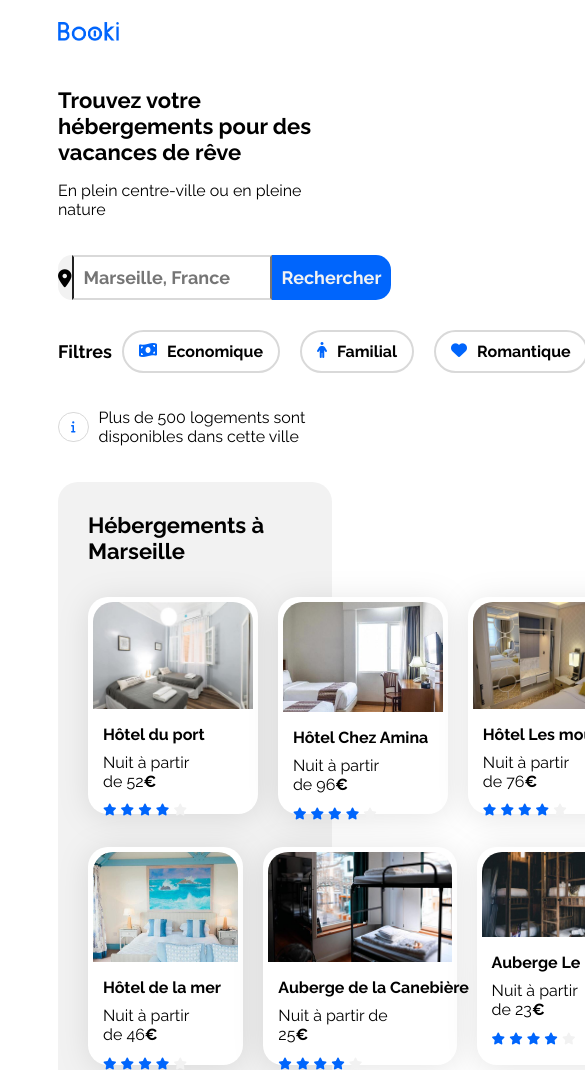
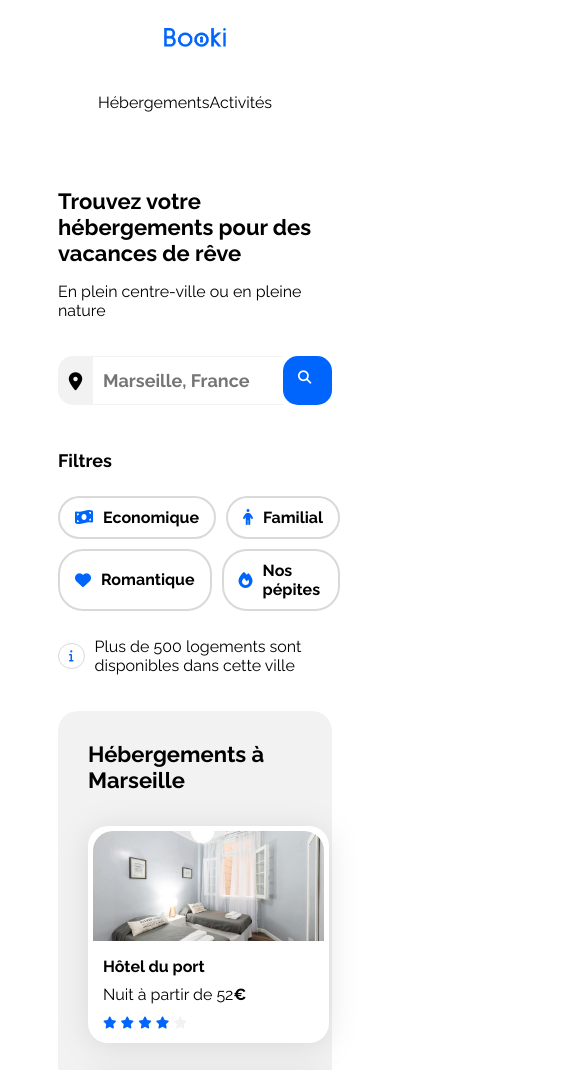
Before and after one commit to Rezorb/Projet_2_Mehdy, a plain HTML site: page index.html in a window 390 px wide. Shown: the top 1070 px of the page, 585 px wide, since content can reach past the window. Drawn offline with Linux system fonts and the light colour scheme.

Commit message:
Responsive Dekstop first

```diff
--- a/css/style.css
+++ b/css/style.css
@@ -15,23 +15,25 @@
 
 /******* Header ************/
 
-header {
-    width: 1440px;
+.header {
+    width: 100%;
     height: 79px;
 }
 
 /******* Nav ***********/
 
-nav {
-    width: 90%;
+.nav-links {
+    width: 100%;
     display: flex;
+    flex-direction: row;
     justify-content: space-between;
-    align-items: center;
 }
+
+/******** Logo ************/
 
 .logo {
     width: 161.09px;
-    padding: 30px, 50px, 30px, 50px
+    padding: 30px 50px 30px 0;
 }
 
 .logo img {
@@ -39,8 +41,11 @@ nav {
     height: 19px;
 }
 
+/******* Menu de navigation **********/
+
 .menu {
     width: 30%;
+    padding: 0 25px 0 25px
 }
 
 .menu ul {
@@ -53,6 +58,7 @@ nav {
 }
 
 .menu a {
+    font-size: 16px;
     text-decoration: none;
     color: black;
     cursor: pointer;
@@ -110,11 +116,16 @@ body {
 
 /****** Trouver un héberegement ************/
 
+.recherche {
+    margin-top: 20px;
+}
+
+
 /****** Formulaire ************/
 
 .formulaire {
     display: flex;
-    padding: 20px 0 20px 0;
+
 }
 
 form {
@@ -122,6 +133,8 @@ form {
     flex-direction: row;
     margin: auto;
     width: 100%;
+    margin-top: 20px;
+    align-items: center;
 }
 
 .formulaire i.fa-location-dot {
@@ -131,6 +144,7 @@ form {
     background-color: #F2F2F2;
     border: 1px;
     width: 50px;
+    height: 49px;
     justify-content: center;
     align-items: center;
 
@@ -147,9 +161,12 @@ input {
     font-size: 18px;
     font-weight: bold;
     color: black;
-    width: 200px;
-    border-top: 2px solid #d9d9d9;
-    border-bottom: 2px solid #d9d9d9;
+    width: 190px;
+    height: 49px;
+    border-top: 1px solid #F2F2F2;
+    border-bottom: 1px solid #F2F2F2;
+    border-left: none;
+    border-right: none;
 }
 
 .formulaire input[type="submit"] {
@@ -160,6 +177,22 @@ input {
     border-radius: 0 15px 15px 0;
     border: 1px;
     width: 132px;
+    height: 49px;
+}
+
+.formulaire button  {
+    background-color: #0065FC;
+    height: 49px;
+    width: 49px;
+    border-radius: 15px;
+    padding: 15px 15px 16px 15px;
+    border: none;
+    display: none;
+}
+
+.formulaire .switch {
+    display: flex;
+    align-items: center;
 }
 
 /******* Filters ************/
@@ -167,14 +200,35 @@ input {
 .filters {
     display: flex;
     align-items: center;
+    padding-top: 30px;
+    gap: 10px;
 }
 
 .filters h2 {
     font-size: 18px;
 }
 
+.filters-bloc-1 {
+    display: flex;
+    flex-direction: row;
+    gap: 10px;
+
+}
+
+.filters-bloc-2 {
+    display: flex;
+    flex-direction: row;
+    gap: 10px;
+}
+
+.filters-choice {
+    display: flex;
+    flex-direction: row;
+    gap: 10px;
+}
+
 .filters-config {
-    margin: 0 10px;
+
     padding: 10px 15px 10px 15px;
     border: 2px solid #d9d9d9;
     border-radius: 25px;
@@ -204,7 +258,7 @@ input {
     font-size: 12px;
     border: 1px solid #d9d9d9;
     border-radius: 25px;
-    padding: 7px 12px 7px 12px;
+    padding: 5px 10px 5px 10px;
 }
 
 .info p {
@@ -279,7 +333,7 @@ input {
 }
 
 .hebergements-cards .card-content {
-    width: 67%;
+    width: 100%;
     display: flex;
     flex-direction: column;
     justify-content: space-between;
@@ -361,17 +415,15 @@ input {
 
 /******* Activités **********/
 
-.activites section {
-    display: flex;
-    border-radius: 20px;
-    box-sizing: border-box;
+.activites {
+
+    padding-bottom: 30px;
 }
 
 .activites-cards {
     display: flex;
-    justify-content: space-between;
-    margin-left: 20px;
-    width: 25%;
+    padding: 30px 0 0 30px;
+    gap: 20px;
     max-width: 100%;
 }
 
@@ -379,24 +431,23 @@ input {
     display: flex;
     flex-direction: column;
     width: 100%;
-    margin-top: 33px;
+    margin-top: 10px;
+    padding: 0;
 }
 
-.activites-cards article {
-    margin-right: 20px;
-}
 
 .activites-cards img{
     height: 380px;
     border-top-left-radius: 20px;
     border-top-right-radius: 20px;
-    width: 297.5px
+    width: 100%;
 }
 
 .activites-cards .card-content {
     display: flex;
     justify-content: flex-start;
-    padding: 20px 19px 20px 19px;
+    padding: 5px 19px 5px 19px;
+
 }
 
 .activites-title h1 {
@@ -415,6 +466,7 @@ footer {
     height: 163px;
     background-color: #F2F2F2;
     width: 100%;
+
 }
 
 .contenu-footer {
@@ -457,17 +509,17 @@ footer {
 
 .footer-apropos ul li {
     padding-left: 20px;
-    padding-bottom: 20px;
+    padding-bottom: 15px;
 }
 
 .footer-hebergements ul li {
     padding-left: 20px;
-    padding-bottom: 20px;
+    padding-bottom: 15px;
 }
 
 .footer-assistance ul li {
     padding-left: 20px;
-    padding-bottom: 20px;
+    padding-bottom: 15px;
 }
 
 
@@ -478,7 +530,7 @@ footer {
 .contenu-footer h2 {
     font-size: 18px;
     margin: 0%;
-    padding: 20px;
+    padding: 20px 20px 15px 20px
 }
 
 .contenu-footer a {
@@ -491,12 +543,49 @@ footer {
 
 /****** Media queries ***********/
 
-@media screen and (max-width: 1440px){
+@media screen and (max-width: 1440px) {
+    .body {
+        max-width: 1440px;
+        margin-left: auto;
+        margin-right: auto;
+        padding-left: 20px;
+        padding-right: 20px;
+    }
 
+    .main-container {
+        width: 100%;
+        max-width: 1440px;
+        padding: 0 50px;
+        box-sizing: border-box;
+        margin-left: auto;
+        margin-right: auto;
+    }
 }
+
 
 /* Medium devices (tablets, less/equal than 1024px) */
 @media screen and (max-width: 1024px) {
+
+
+
+    .recherche {
+        display: flex;
+        flex-direction: column;
+        justify-content: space-between;
+        padding-top: 30px;
+    }
+    .filters {
+        display: flex;
+        flex-direction: column;
+        align-items: flex-start;
+    }
+
+    .filters-choice {
+        display: flex;
+        flex-direction: row;
+        gap: 10px;
+    }
+
     .hebergements-and-populaires {
         flex-direction: column;
     }
@@ -527,9 +616,147 @@ footer {
     .populaires-cards .card-subtitle {
         font-size: 13px;
     }
+
+    .activites-cards img{
+        height: 200px;
+        width: 100%;
+        border-top-left-radius: 20px;
+        border-top-right-radius: 20px;
+    }
 }
 
 /* Small devices (phones, less than 768px) */
-@media screen and(max-width: 767.98px) {
+@media screen and (max-width: 767.98px) {
+
+    .nav-links {
+        display: flex;
+        flex-direction: column;
+        align-items: center;
+    }
+
+    .logo {
+        padding: 20px 0;
+        display: flex;
+        justify-content: center;
+        width: 100%;
+    }
+
+    .menu {
+        width: 100%;
+        padding: 10px 0;
+        display: flex;
+        text-align: center;
+        margin: auto;
+    }
+
+    .menu .ul {
+    display: flex;
+    justify-content: space-around;
+    }
+
+    .menu a {
+        padding-bottom: 1em;
+
+    }
+
+    .menu a:hover {
+        color: #0065FC;
+        background-size: 100% 0.15em;
+        border-bottom-style: solid;
+        border-top-style: none;
+    }
+
+
+    .filters-choice {
+    display: flex;
+    flex-direction: column;
+    margin: auto;
+    }
+
+    .filters-bloc-1 {
+        display: flex;
+        gap: 10px;
+        width: 100%;
+    }
+
+    .filters-bloc-2 {
+        display: flex;
+        gap: 10px;
+        width: 100%;
+    }
+
+    .filters-config {
+        width: 100%;
+        padding: 10px 15px 10px 15px;
+        border: 2px solid #d9d9d9;
+        border-radius: 25px;
+        display: flex;
+        justify-content: center;
+        align-items: center;
+
+    }
+
+    .formulaire input[type="submit"] {
+        display: none;
+    }
+
+    .formulaire button  {
+        background-color: #0065FC;
+        height: 49px;
+        width: 49px;
+        border-radius: 15px;
+        padding: 15px 15px 16px 15px;
+        border: none;
+        display: flex;
+    }
+
+
+
+
+    .hebergements-cards .card {
+        width: 100%;
+    }
+
+    .hebergements-cards .bloc1 {
+        display: flex;
+        flex-direction: column;
+        justify-content: space-between;
+    }
+
+    .hebergements-cards .bloc2 {
+        display: flex;
+        flex-direction: column;
+        justify-content: space-between;
+    }
+
+    .populaires-cards {
+        display: flex;
+        flex-direction: column;
+        justify-content: space-between;
+    }
+
+    .populaires-cards .card {
+        width: 100%;
+    }
+
+
+    .activites-cards {
+        display: flex;
+        flex-direction: column;
+        justify-content: space-between;
+    }
+
+    footer {
+        height: 461px;
+        padding-left: 0;
+
+    }
+
+    .contenu-footer {
+        display: flex;
+        flex-direction: column;
+        gap: 15px;
+    }
+
 
 }
--- a/index.html
+++ b/index.html
@@ -10,16 +10,16 @@
     <link href="https://fonts.googleapis.com/css2?family=Raleway:wght@400;500;700&display=swap" rel="stylesheet">
     <link rel="stylesheet" href="https://cdnjs.cloudflare.com/ajax/libs/font-awesome/6.2.1/css/all.min.css"
         integrity="sha512-MV7K8+y+gLIBoVD59lQIYicR65iaqukzvf/nwasF0nqhPay5w/9lJmVM2hMDcnK1OnMGCdVK+iQrJ7lzPJQd1w=="
-        crossorigin="anonymous" referrerpolicy="no-referrer" />
+        crossorigin="anonymous" referrerpolicy="no-referrer">
     <link rel="stylesheet" href="./css/style.css">
 </head>
 
 <body>
     <div class="main-container">
         <header>
-            <nav>
+            <nav class="nav-links">
                 <div class="logo">
-                    <img src="images/logo/Booki.png" alt="Logo Booki" />
+                    <img src="images/logo/Booki.png" alt="Logo Booki">
                 </div>
                 <div class="menu">
                     <ul>
@@ -39,13 +39,19 @@
                     <form action="" method="post">
                         <i class="fa-solid fa-location-dot" style="color: #000000;"></i>
                         <input type="search" placeholder="Marseille, France">
+                        <div class="switch">
                             <input type="submit" value="Rechercher">
+                            <button class="fa-sharp fa-solid fa-magnifying-glass" style="color: #ffffff;">
+                            </button>
+                        </div>
                     </form>
                 </div>
                 <div class="filters">
                     <div>
                         <h2>Filtres</h2>
                     </div>
+                    <div class="filters-choice">
+                        <div class="filters-bloc-1">
                             <div class="filters-config">
                                 <i class="fa-solid fa-money-bill-wave" style="color: #0065fc;"></i>
                                 <div class="filters-txt">Economique</div>
@@ -54,6 +60,8 @@
                                 <i class="fa-solid fa-person" style="color: #0065fc;"></i>
                                 <div class="filters-txt">Familial</div>
                             </div>
+                        </div>
+                        <div class="filters-bloc-2">
                             <div class="filters-config">
                                 <i class="fa-solid fa-heart" style="color: #0065fc;"></i>
                                 <div class="filters-txt">Romantique</div>
@@ -61,6 +69,8 @@
                             <div class="filters-config">
                                 <i class="fa-solid fa-fire" style="color: #0065fc;"></i>
                                 <div class="filters-txt">Nos pépites</div>
+                            </div>
+                        </div>
                     </div>
                 </div>
                 <div class="info">
@@ -279,19 +289,24 @@
                             <div class="card-txt">
                                 <h3 class="card-title">Vieux-port</h3>
                             </div>
+                        </div>
                     </article>
                     <article class="card">
-                        <img src="./images/activites/paul-hermann.jpg" alt="Image montrant un fort au milieu de rochers">
+                        <img src="./images/activites/paul-hermann.jpg"
+                            alt="Image montrant un fort au milieu de rochers">
                         <div class="card-content">
                             <div class="card-txt">
                                 <h3 class="card-title">Fort de Pomègues</h3>
                             </div>
+                        </div>
                     </article>
                     <article class="card">
-                        <img src="./images/activites/kilyan-sockalingum.jpg" alt="Image montrant des rochers au bord de l'eau">
+                        <img src="./images/activites/kilyan-sockalingum.jpg"
+                            alt="Image montrant des rochers au bord de l'eau">
                         <div class="card-content">
                             <div class="card-txt">
                                 <h3 class="card-title">Parc national des Calanques</h3>
+                            </div>
                         </div>
                     </article>
                     <article class="card">
@@ -299,6 +314,7 @@
                         <div class="card-content">
                             <div class="card-txt">
                                 <h3 class="card-title">Notre-Dame-de-la-Garde</h3>
+                            </div>
                         </div>
                     </article>
 
@@ -313,7 +329,7 @@
         <footer>
             <div class="contenu-footer">
                 <div class="footer-apropos">
-                    <h2>A propos</h2>
+                    <h2>À propos</h2>
                     <ul class="liste-apropos">
                         <li><a href="#">Fonctionnement du site</a></li>
                         <li><a href="#">Conditions générales</a></li>
```
Lines whose indentation alone changed are shown as unchanged.
